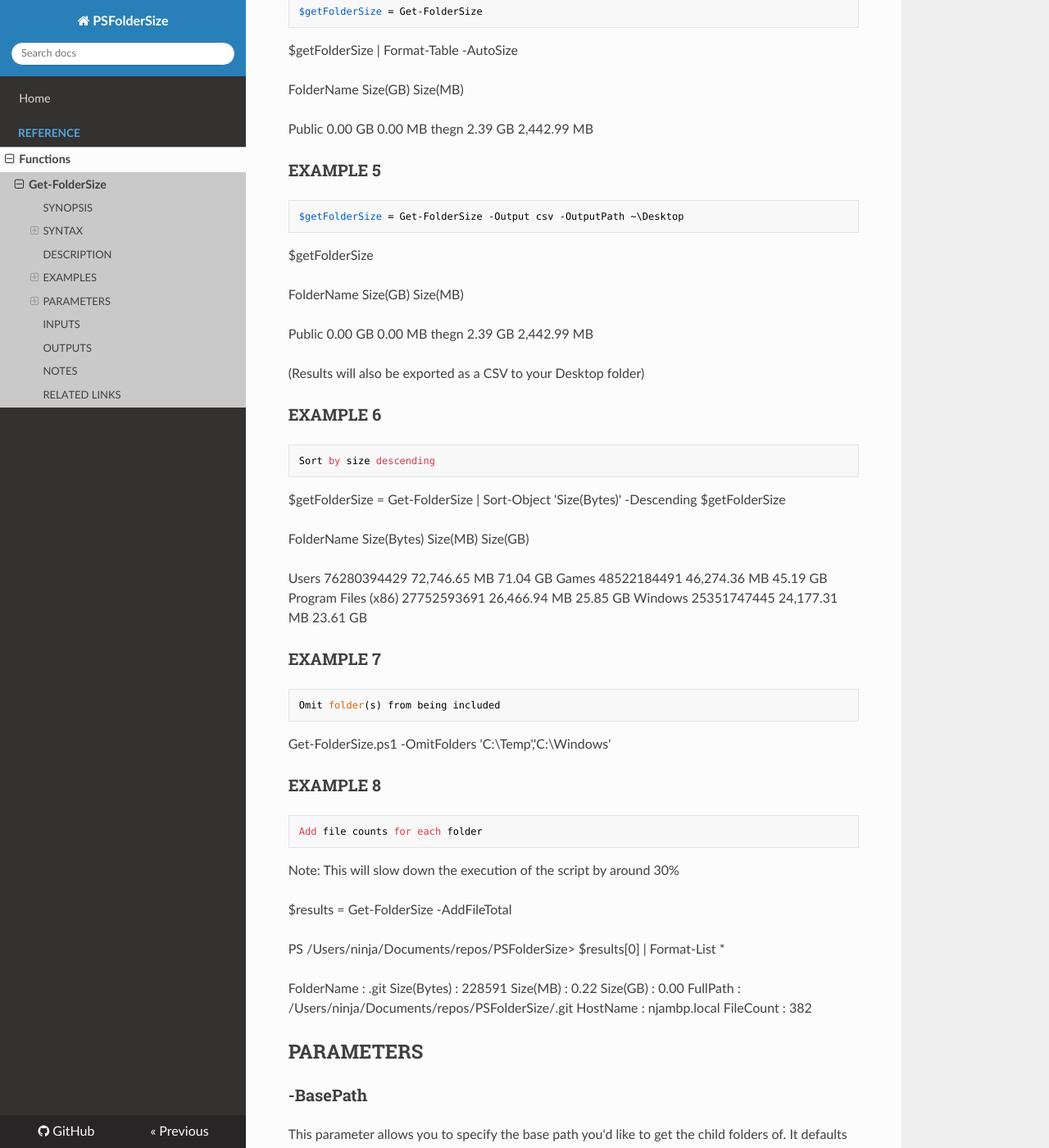
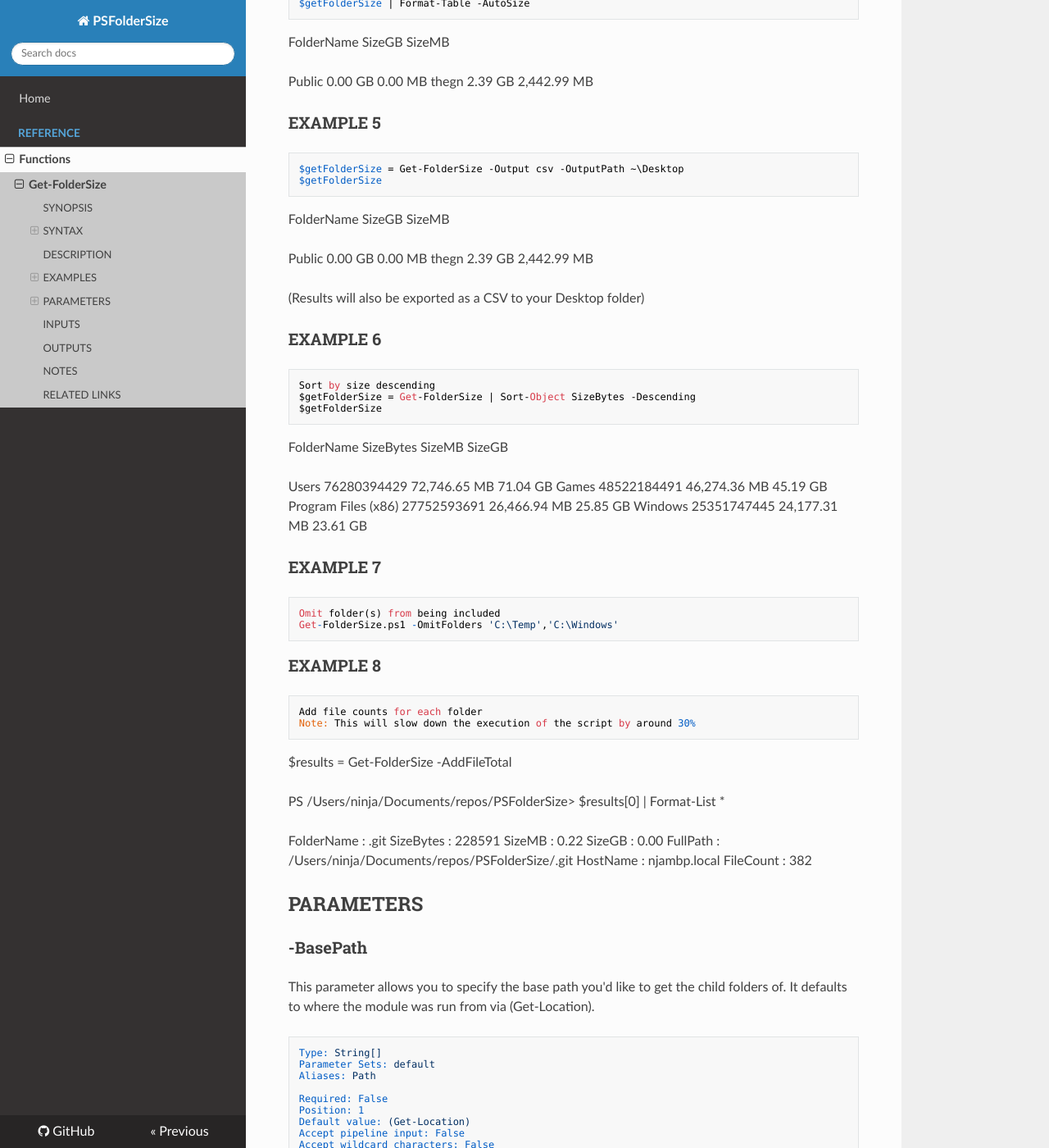
Before and after one commit to gngrninja/PSFolderSize, an MkDocs documentation site: the page built from docs/reference/functions/Get-FolderSize.md, in a window 1280 px wide and 1400 px high, scrolled down 1550 px. Shown: the whole window at 82% size. Built offline with MkDocs 1.6.1, drawn with Linux system fonts in a browser that asks for light colours; nearby versions of some CDN libraries; some of the changed text lies outside the part shown.

Commit message:
formatting change and fixes

````diff
--- a/docs/reference/functions/Get-FolderSize.md
+++ b/docs/reference/functions/Get-FolderSize.md
@@ -17,19 +17,18 @@ You can change the base path, omit folders, as well as output results in various
 ### default (Default)
 ```
 Get-FolderSize [[-BasePath] <String[]>] [-FolderName <String[]>] [-OmitFolders <String[]>] [-AddTotal]
- [-AddFileTotals] [-UseRobo] [-Output <String>] [-OutputPath <String>] [-OutputFile <String>]
- [<CommonParameters>]
+ [-AddFileTotals] [-UseRobo] [-Output <String>] [-OutputPath <String>] [-OutputSort <String>]
+ [-OutputFile <String>] [<CommonParameters>]
 ```
 
 ### outputWithType
 ```
-Get-FolderSize [-Output <String>] [-OutputPath <String>] [<CommonParameters>]
+Get-FolderSize [-Output <String>] [-OutputPath <String>] [-OutputSort <String>] [<CommonParameters>]
 ```
 
 ## DESCRIPTION
 This function will get the folder size in MB and GB of folders found in the basePath parameter.
-The basePath parameter defaults to C:\Users.
-You can also specify a specific folder name via the folderName parameter.
+The BasePath parameter defaults to the current directory.
 
 ## EXAMPLES
 
@@ -38,7 +37,7 @@ You can also specify a specific folder name via the folderName parameter.
 Get-FolderSize | Format-Table -AutoSize
 ```
 
-FolderName                Size(Bytes) Size(MB)     Size(GB)
+FolderName                SizeBytes SizeMB     SizeGB
 
 $GetCurrent                    193768 0.18 MB      0.00 GB
 $RECYCLE.BIN                 20649823 19.69 MB     0.02 GB
@@ -52,7 +51,7 @@ Games                     48522184491 46,274.36 MB 45.19 GB
 Get-FolderSize -BasePath 'C:\Program Files'
 ```
 
-FolderName                                   Size(Bytes) Size(MB)    Size(GB)
+FolderName                                   SizeBytes SizeMB    SizeGB
 
 7-Zip                                            4588532 4.38 MB     0.00 GB
 Adobe                                         3567833029 3,402.55 MB 3.32 GB
@@ -65,19 +64,17 @@ Common Files                                   489183608 466.52 MB   0.46 GB
 Get-FolderSize -BasePath 'C:\Program Files' -FolderName IIS
 ```
 
-FolderName Size(Bytes) Size(MB) Size(GB)
+FolderName SizeBytes SizeMB SizeGB
 
 IIS            5480411 5.23 MB  0.01 GB
 
 ### EXAMPLE 4
 ```
 $getFolderSize = Get-FolderSize
+$getFolderSize | Format-Table -AutoSize
 ```
 
-$getFolderSize | Format-Table -AutoSize
-
-
-FolderName Size(GB) Size(MB)
+FolderName SizeGB SizeMB
 
 Public     0.00 GB  0.00 MB
 thegn      2.39 GB  2,442.99 MB
@@ -85,12 +82,10 @@ thegn      2.39 GB  2,442.99 MB
 ### EXAMPLE 5
 ```
 $getFolderSize = Get-FolderSize -Output csv -OutputPath ~\Desktop
+$getFolderSize
 ```
 
-$getFolderSize
-
-
-FolderName Size(GB) Size(MB)
+FolderName SizeGB SizeMB
 
 Public     0.00 GB  0.00 MB
 thegn      2.39 GB  2,442.99 MB
@@ -100,13 +95,11 @@ thegn      2.39 GB  2,442.99 MB
 ### EXAMPLE 6
 ```
 Sort by size descending
+$getFolderSize = Get-FolderSize | Sort-Object SizeBytes -Descending
+$getFolderSize
 ```
 
-$getFolderSize = Get-FolderSize | Sort-Object 'Size(Bytes)' -Descending
-$getFolderSize
-
-
-FolderName                Size(Bytes) Size(MB)     Size(GB)
+FolderName                SizeBytes SizeMB     SizeGB
 
 Users                     76280394429 72,746.65 MB 71.04 GB
 Games                     48522184491 46,274.36 MB 45.19 GB
@@ -116,25 +109,23 @@ Windows                   25351747445 24,177.31 MB 23.61 GB
 ### EXAMPLE 7
 ```
 Omit folder(s) from being included
+Get-FolderSize.ps1 -OmitFolders 'C:\Temp','C:\Windows'
 ```
-
-Get-FolderSize.ps1 -OmitFolders 'C:\Temp','C:\Windows'
 
 ### EXAMPLE 8
 ```
 Add file counts for each folder
+Note: This will slow down the execution of the script by around 30%
 ```
-
-Note: This will slow down the execution of the script by around 30%
 
 $results = Get-FolderSize -AddFileTotal
 
 PS /Users/ninja/Documents/repos/PSFolderSize\> $results\[0\] | Format-List *
 
 FolderName  : .git
-Size(Bytes) : 228591
-Size(MB)    : 0.22
-Size(GB)    : 0.00
+SizeBytes   : 228591
+SizeMB      : 0.22
+SizeGB      : 0.00
 FullPath    : /Users/ninja/Documents/repos/PSFolderSize/.git
 HostName    : njambp.local
 FileCount   : 382
@@ -203,7 +194,7 @@ Accept wildcard characters: False
 ```
 
 ### -AddFileTotals
-This parameter allows you to add file totals to the results.
+This parameter allows you to add file totals to the results
 Note: This will reduce performance of the script by around 30%!
 
 ```yaml
@@ -235,7 +226,7 @@ Accept wildcard characters: False
 
 ### -Output
 Use this option to output the results.
-Valid options are csv, xml, or json.
+Valid options are csv, xml, or json
 
 ```yaml
 Type: String
@@ -250,14 +241,14 @@ Accept wildcard characters: False
 ```
 
 ### -OutputPath
-Specify the path you want to use when outputting the results as a csv, xml, or json file.
+Specify the path you want to use when outputting the results as a csv, xml, or json file
 
-Do not include a trailing slash.
+Do not include a trailing slash
 
 Example: C:\users\you\Desktop
 
 Defaults to (Get-Location)
-This will be where you called the module from.
+This will be where you called the module from
 
 ```yaml
 Type: String
@@ -271,8 +262,25 @@ Accept pipeline input: False
 Accept wildcard characters: False
 ```
 
+### -OutputSort
+This allows you to specify what you'd like to sort by for the csv/json/xml output.
+
+Valid options are FolderSize and SizeBytes
+
+```yaml
+Type: String
+Parameter Sets: (All)
+Aliases:
+
+Required: False
+Position: Named
+Default value: None
+Accept pipeline input: False
+Accept wildcard characters: False
+```
+
 ### -OutputFile
-This allows you to specify the path and file name you'd like for output.
+This allows you to specify the path and file name you'd like for output
 
 Example: C:\users\you\desktop\output.csv
 
````
Also changed, not shown: CHANGELOG.md (+10 -0 lines), docs/reference/functions/Get-FileReport.md (+1 -0 lines), 11 other files.
